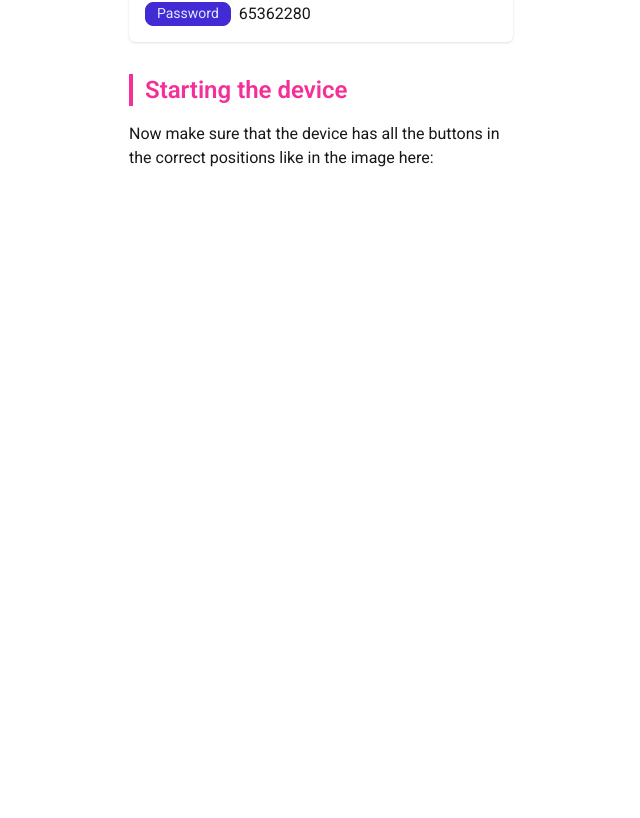
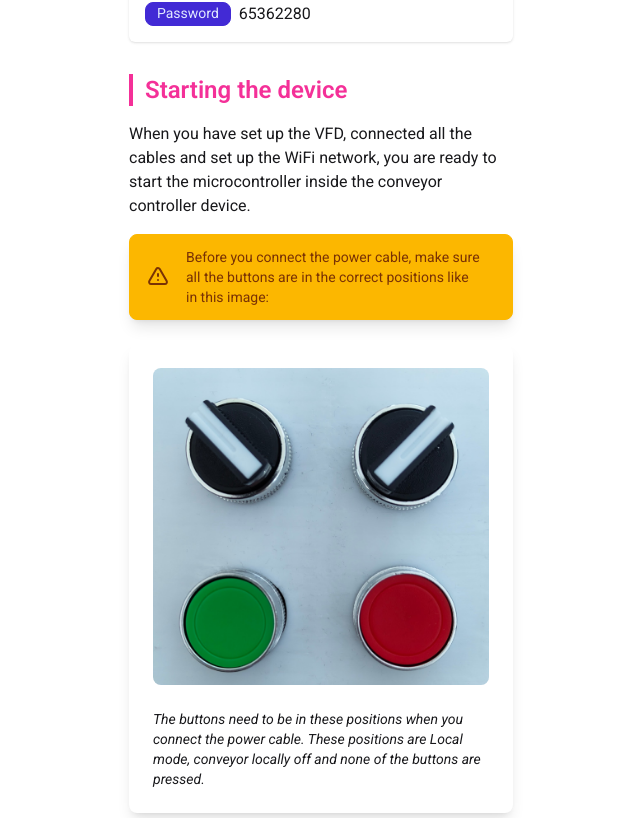
Before and after one commit to davidstrasak/Bachelors_PhoneApp, a React (Vite) app: page /setup in a window 1280 px wide. Shown: the part 4398-5216 px from the top of the page, without its empty margins (319-959 px from the left). Before the commit the page ends 4632 px from the top, so only its background shows below. Built offline with nearby package versions, Linux system fonts and the light colour scheme; a web font is replaced by a local one.

Commit message:
Finish the setup page and add a button that scrolls to the top

```diff
--- /dev/null
+++ b/src/components/ScrollToTop.tsx
@@ -0,0 +1,62 @@
+import React, { useState, useEffect } from "react";
+
+type ScrollToTopProps = {
+  showBelow?: number;
+  className?: string;
+};
+
+const ScrollToTop: React.FC<ScrollToTopProps> = ({
+  showBelow = 300,
+  className = "",
+}) => {
+  const [isVisible, setIsVisible] = useState(false);
+
+  const toggleVisibility = () => {
+    if (window.pageYOffset > showBelow) {
+      setIsVisible(true);
+    } else {
+      setIsVisible(false);
+    }
+  };
+
+  const scrollToTop = () => {
+    window.scrollTo({
+      top: 0,
+      behavior: "smooth",
+    });
+  };
+
+  useEffect(() => {
+    window.addEventListener("scroll", toggleVisibility);
+    return () => window.removeEventListener("scroll", toggleVisibility);
+  }, []);
+
+  return (
+    <>
+      {isVisible && (
+        <button
+          onClick={scrollToTop}
+          className={`fixed bottom-6 right-6 p-3 rounded-full bg-primary text-white shadow-lg hover:bg-primary-focus transition-all duration-300 ${className}`}
+          aria-label="Scroll to top"
+        >
+          <svg
+            xmlns="http://www.w3.org/2000/svg"
+            className="h-6 w-6"
+            fill="none"
+            viewBox="0 0 24 24"
+            stroke="currentColor"
+          >
+            <path
+              strokeLinecap="round"
+              strokeLinejoin="round"
+              strokeWidth={2}
+              d="M5 10l7-7m0 0l7 7m-7-7v18"
+            />
+          </svg>
+        </button>
+      )}
+    </>
+  );
+};
+
+export default ScrollToTop;
--- a/src/routes/Setup.tsx
+++ b/src/routes/Setup.tsx
@@ -1,6 +1,7 @@
 import { useEffect } from "react";
 import StandardImage from "../components/StandardImage";
 import ImageCarousel from "../components/ImageCarousel";
+import ScrollToTop from "../components/ScrollToTop";
 
 export default function Setup() {
   // Image descriptions for the carousel
@@ -68,6 +69,7 @@ export default function Setup() {
 
   return (
     <div className="container mx-auto px-4 py-8 max-w-3xl">
+      <ScrollToTop />
       <h1 className="text-3xl font-bold text-primary mb-6 border-b-2 border-primary pb-2">
         How to set up the connections and conveyor
       </h1>
@@ -204,8 +206,8 @@ export default function Setup() {
             />
           </svg>
           <span>
-            Alert! Before you connect the cables, make sure the VFD power is
-            off! The high voltage switch should be set to "O".
+            Before you connect the cables, make sure the VFD power is off! The
+            high voltage switch should be set to "O".
           </span>
         </div>
       </div>
@@ -268,9 +270,64 @@ export default function Setup() {
         Starting the device
       </h2>
       <p className="text-base-content mb-4">
-        Now make sure that the device has all the buttons in the correct
-        positions like in the image here:
+        When you have set up the VFD, connected all the cables and set up the
+        WiFi network, you are ready to start the microcontroller inside the
+        conveyor controller device.
       </p>
+      <div className="alert alert-warning shadow-lg mb-6">
+        <div className="flex space-x-4 items-center">
+          <svg
+            xmlns="http://www.w3.org/2000/svg"
+            className="stroke-current flex-shrink-0 h-6 w-6"
+            fill="none"
+            viewBox="0 0 24 24"
+          >
+            <path
+              strokeLinecap="round"
+              strokeLinejoin="round"
+              strokeWidth="2"
+              d="M12 9v2m0 4h.01m-6.938 4h13.856c1.54 0 2.502-1.667 1.732-3L13.732 4c-.77-1.333-2.694-1.333-3.464 0L3.34 16c-.77 1.333.192 3 1.732 3z"
+            />
+          </svg>
+          <span>
+            Before you connect the power cable, make sure all the buttons are in
+            the correct positions like in this image:
+          </span>
+        </div>
+      </div>
+      <StandardImage
+        src="images/correctButtonPositions.jpg"
+        alt="the correct button positions for startup"
+        caption="The buttons need to be in these positions when you connect the power cable. These positions are Local mode, conveyor locally off and none of the buttons are pressed."
+      />
+      <p className="text-base-content mb-4">
+        If the buttons are set up like in the image above, you can connect the
+        black 9 pin cable to the 24V OUT port on the VFD.
+      </p>
+      <p className="text-base-content mb-4">
+        When the cable is connected, the microcontroller will start. On the LCD
+        you should see that it is trying to connect to your WiFi hotspot.
+      </p>
+      <p className="mb-4 text-base-content">
+        When everything looks correct, you can now turn on the power to the
+        conveyor by rotating the high voltage switch 90 degrees clockwise. The
+        switch is in the box with the high voltage sign on it.
+      </p>
+      <p className="mb-4 text-base-content">
+        If you want to control the conveyor remotely then do:
+      </p>
+      <ul className="list-disc pl-5">
+        <li>
+          Switch the remote/local switch to the remote position (90 degrees
+          counter clockwise).
+        </li>{" "}
+        <li>
+          Put the IP address displayed on the LCD into the IP address slot on
+          the Home page of this application{" "}
+        </li>
+        <li>Now you should be able to control the conveyor remotely.</li>
+        <li>If you have any problems, check with the Help page of this app</li>
+      </ul>
     </div>
   );
 }
```
Also changed, not shown: public/images/correctButtonPositions.jpg (added).
